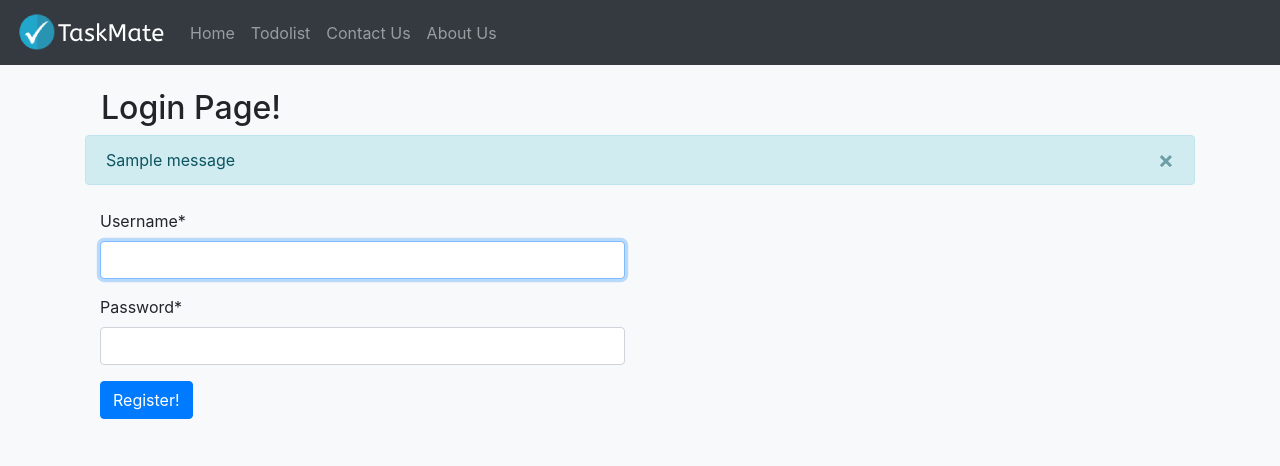
After one commit to abdullahasim19/TaskMate, a Django app: page /account/login in a window 1280 px wide. The commit adds this page. Shown: the top 466 px of the page. Run offline with Django 4.2, Linux system fonts and the light colour scheme; one stand-in notice (Sample message) is shown; parts of the project's set-up code (start-up, migrations or seed data) failed here and were passed over; some libraries are stand-ins or nearby versions.

Commit message:
Login and Logout done

```diff
--- a/taskmate/settings.py
+++ b/taskmate/settings.py
@@ -123,6 +123,7 @@ STATIC_URL = 'static/'
 STATICFILES_DIRS=[(os.path.join(BASE_DIR, 'static'))]
 
 CRISPY_TEMPLATE_PACK='bootstrap4'
+LOGIN_REDIRECT_URL='todolist'
 
 # Default primary key field type
 # https://docs.djangoproject.com/en/4.1/ref/settings/#default-auto-field
--- a/todolist_app/templates/todolist.html
+++ b/todolist_app/templates/todolist.html
@@ -37,7 +37,7 @@
   {% for obj in all_tasks %}
       {% if  obj.done%}
       <tr class='table-success row'>
-        <td class="col-7">{{obj.task}}</td>
+        <td class="col-7"><del>{{obj.task}}</del></td>
         <td class="col-3"><a href="{% url 'pending_task' obj.id %}"><button type="button" class="btn btn-success">Mark as Pending</button></a></td>
         <td class="col-1"><a href="{% url 'edit_task' obj.id %}"><button type="button" class="btn btn-warning">Edit</button></a></td>
         <td class="col-1"><a href="{% url 'delete_task' obj.id %}"><button type="button" class="btn btn-danger">Delete</button></a></td>
--- /dev/null
+++ b/users_app/templates/login.html
@@ -0,0 +1,29 @@
+{% extends 'base.html' %}
+{% load crispy_forms_tags %}
+
+{% block title %}
+<title>Login</title>
+{% endblock title %}
+
+{% block content %}
+<div class='container'>
+    <br/>
+    <h2 class='ml-3'>Login Page!</h2>
+    {% if messages %}
+    {% for message in messages %}
+    <div class='alert alert-info alert-dismissible fade show' role='alert'>
+      {{message}}
+      <button type="button" class="close" data-dismiss="alert" aria-label="Close">
+        <span aria-hidden="true">&times;</span>
+      </button>
+    </div>
+    {% endfor %}
+    {% endif %}
+
+    <form method='POST' class='mt-4 col-6'>
+        {% csrf_token %}
+        {{form|crispy}}
+        <button type='submit' class='btn btn-primary mb-5'>Register!</button>
+    </form>
+</div>
+{% endblock content %}
--- a/users_app/urls.py
+++ b/users_app/urls.py
@@ -1,7 +1,10 @@
+from re import template
 from django.urls import path
 from users_app import views
+from django.contrib.auth import views as auth_views
 
 urlpatterns = [
     path('register', views.register,name='register'),
-
+    path('login', auth_views.LoginView.as_view(template_name='login.html'),name='register'),
+    path('logout', auth_views.LogoutView.as_view(template_name='logout.html'),name='register'),
 ]
```
Also changed, not shown: users_app/templates/logout.html (added, +13 -0 lines), db.sqlite3.
